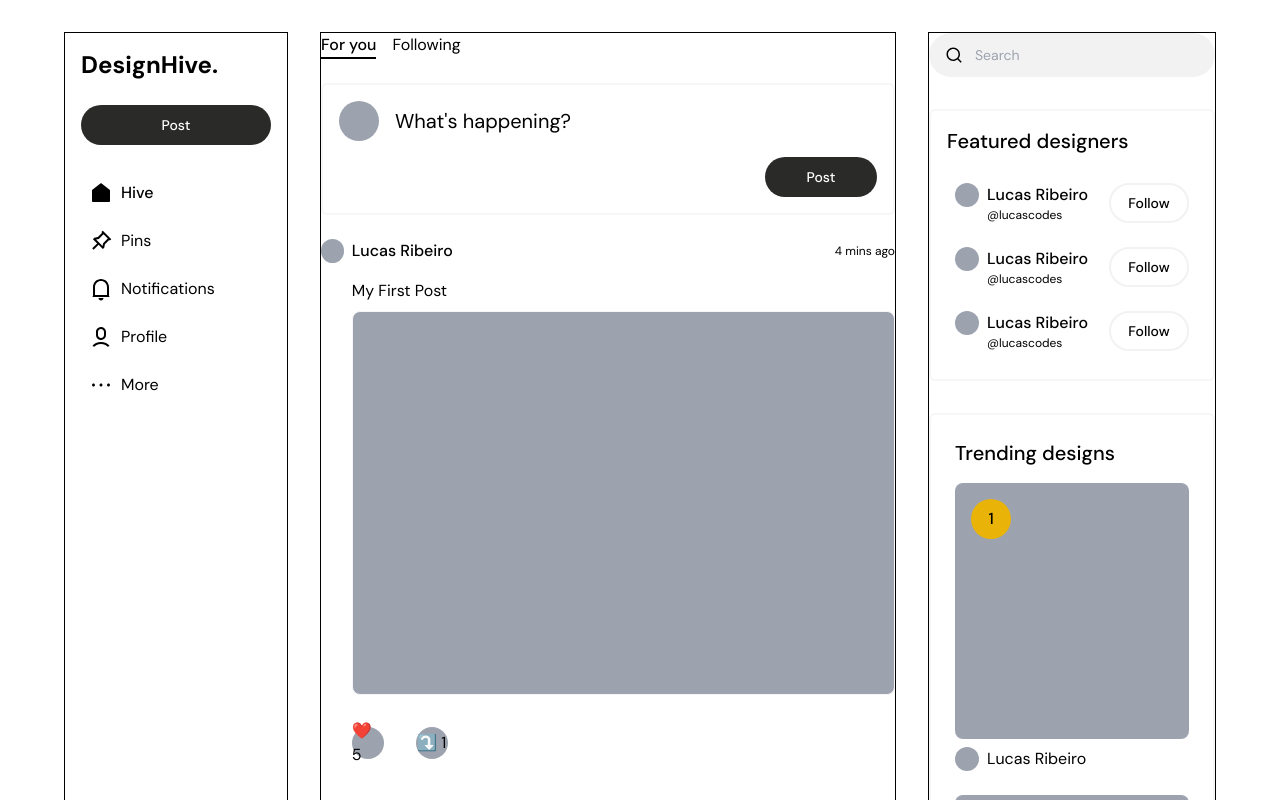
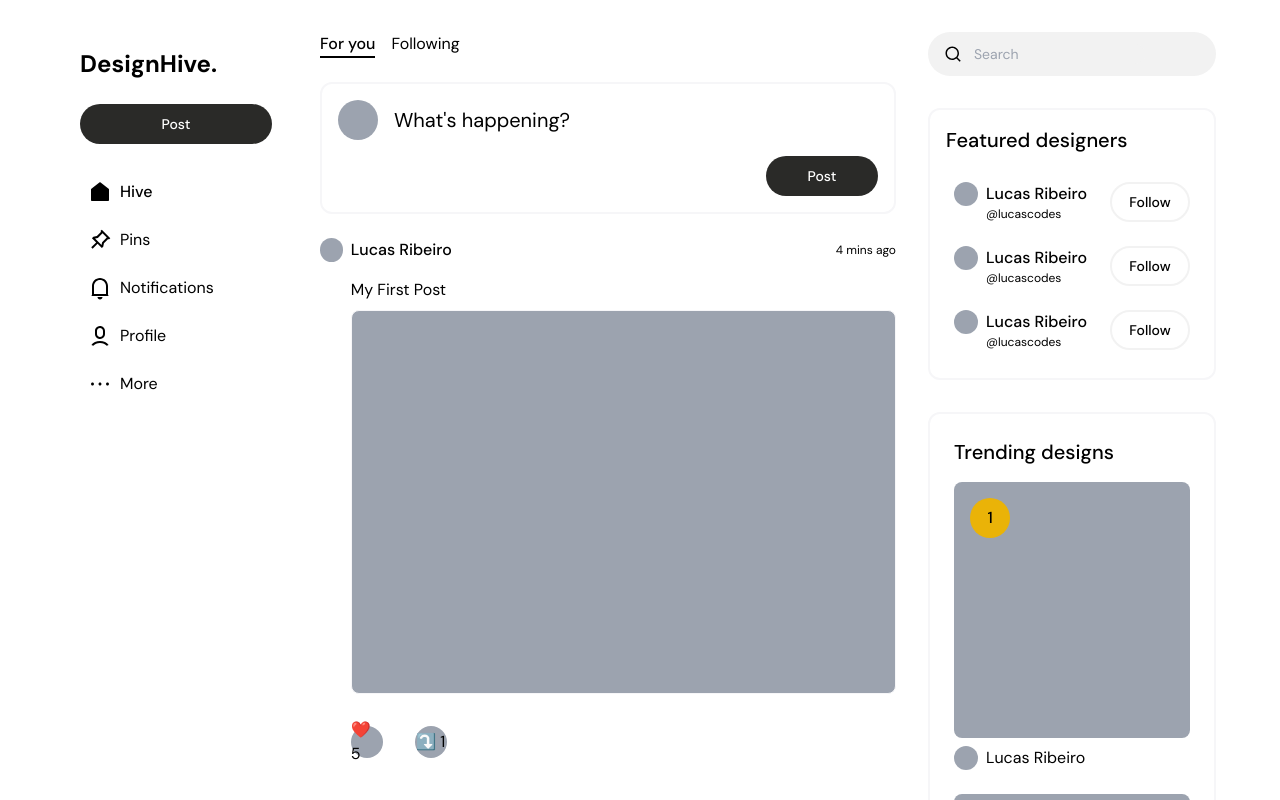
Before and after one commit to lucasr1b/designhive, a Next.js app: page / in a window 1280 px wide. Shown: the top 800 px of the page. Built offline with nearby package versions, Linux system fonts and the light colour scheme.

Commit message:
Removed black borders and made borders more round

```diff
--- a/src/app/page.tsx
+++ b/src/app/page.tsx
@@ -5,7 +5,7 @@ import Featured from '@/components/featured/Featured';
 
 const DesignHive = () => {
   return (
-    <main className='flex gap-8 w-full min-h-screen px-16 pt-8'>
+    <main className='flex gap-8 w-full min-h-screen px-16 py-8'>
       <Sidebar />
       <Feed />
       <Featured />
--- a/src/components/featured/Featured.tsx
+++ b/src/components/featured/Featured.tsx
@@ -4,7 +4,7 @@ import Search from './Search';
 
 const Featured = () => {
   return (
-    <div className='flex flex-col gap-8 w-1/4 border border-black'>
+    <div className='flex flex-col gap-8 w-1/4'>
       <Search />
       <Designers />
       <Designs />
--- a/src/components/featured/designers/Designers.tsx
+++ b/src/components/featured/designers/Designers.tsx
@@ -2,7 +2,7 @@ import DesignersItem from './DesignersItem';
 
 const Designers = () => {
   return (
-    <div className='border-2 rounded-md border-accent-secondary p-4'>
+    <div className='border-2 rounded-xl border-accent-secondary p-4'>
       <h1 className='font-medium text-xl mb-4'>Featured designers</h1>
       <div className='flex flex-col'>
         <DesignersItem />
--- a/src/components/featured/designs/Designs.tsx
+++ b/src/components/featured/designs/Designs.tsx
@@ -1,6 +1,6 @@
 const Designs = () => {
   return (
-    <div className='border-2 rounded-md border-accent-secondary p-6'>
+    <div className='border-2 rounded-xl border-accent-secondary p-6'>
       <h1 className='font-medium text-xl mb-4'>Trending designs</h1>
       <div className='flex flex-col gap-6'>
         <div className='flex flex-col gap-2'>
--- a/src/components/feed/Feed.tsx
+++ b/src/components/feed/Feed.tsx
@@ -3,7 +3,7 @@ import Post from './Post';
 
 const Feed = () => {
   return (
-    <div className='flex flex-1 flex-col gap-6 border border-black'>
+    <div className='flex flex-1 flex-col gap-6'>
       <div className='flex flex-row gap-4'>
         <h1 className='font-medium border-b-2 border-black'>For you</h1>
         <h1>Following</h1>
--- a/src/components/feed/NewPost.tsx
+++ b/src/components/feed/NewPost.tsx
@@ -2,7 +2,7 @@ import Button from '../atomic/Button';
 
 const NewPost = () => {
   return (
-    <div className='border-2 rounded-md border-accent-secondary p-4 w-full'>
+    <div className='border-2 rounded-xl border-accent-secondary p-4 w-full'>
       <div className='flex flex-row items-center gap-4 mb-4'>
         <div className='bg-gray-400 w-10 h-10 rounded-full'></div>
         <span className='text-xl'>What&apos;s happening?</span>
--- a/src/components/sidebar/Sidebar.tsx
+++ b/src/components/sidebar/Sidebar.tsx
@@ -38,7 +38,7 @@ const Sidebar = () => {
   ]
 
   return (
-    <div className='flex flex-col items-start w-56 gap-2 p-4 border border-black'>
+    <div className='flex flex-col items-start w-56 gap-2 p-4'>
       <h1 className='text-2xl font-bold'>DesignHive.</h1>
       <Button className='my-4'>Post</Button>
       <div className='flex flex-col justify-start w-full'>
```
